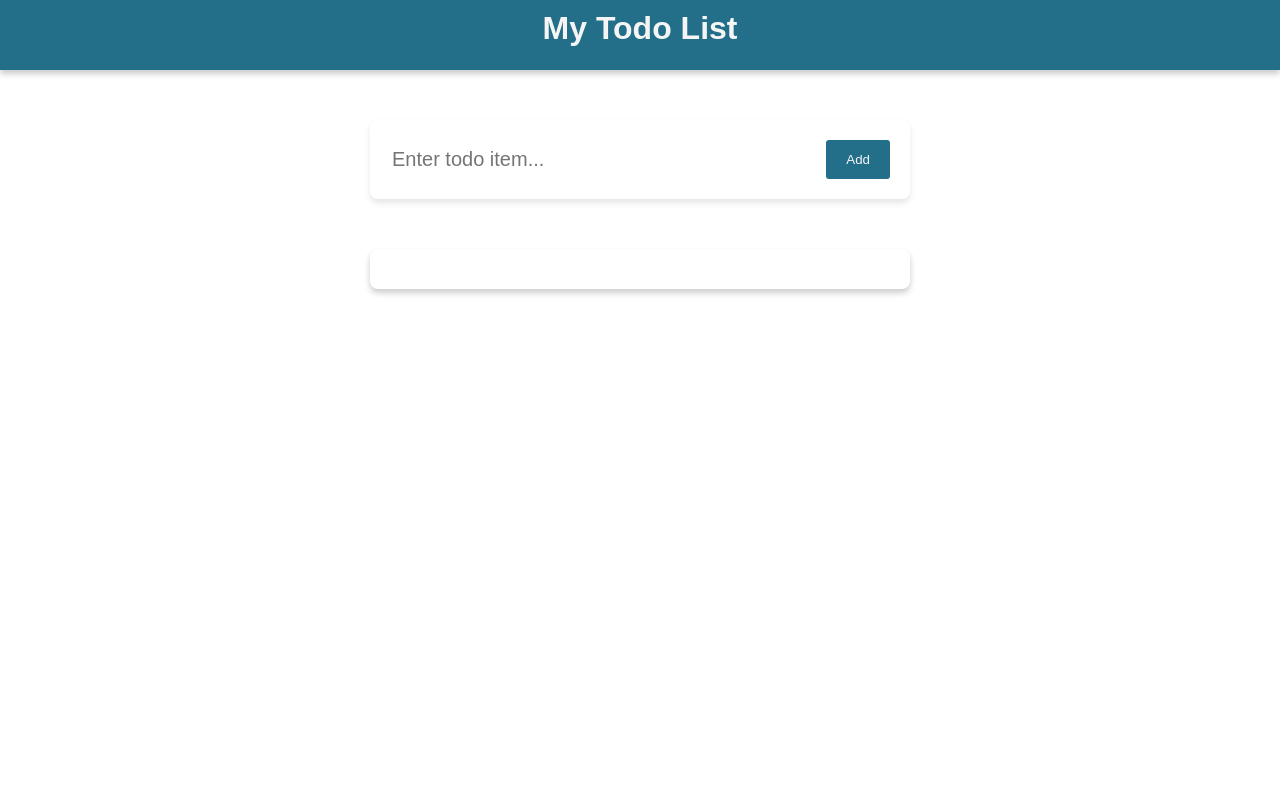
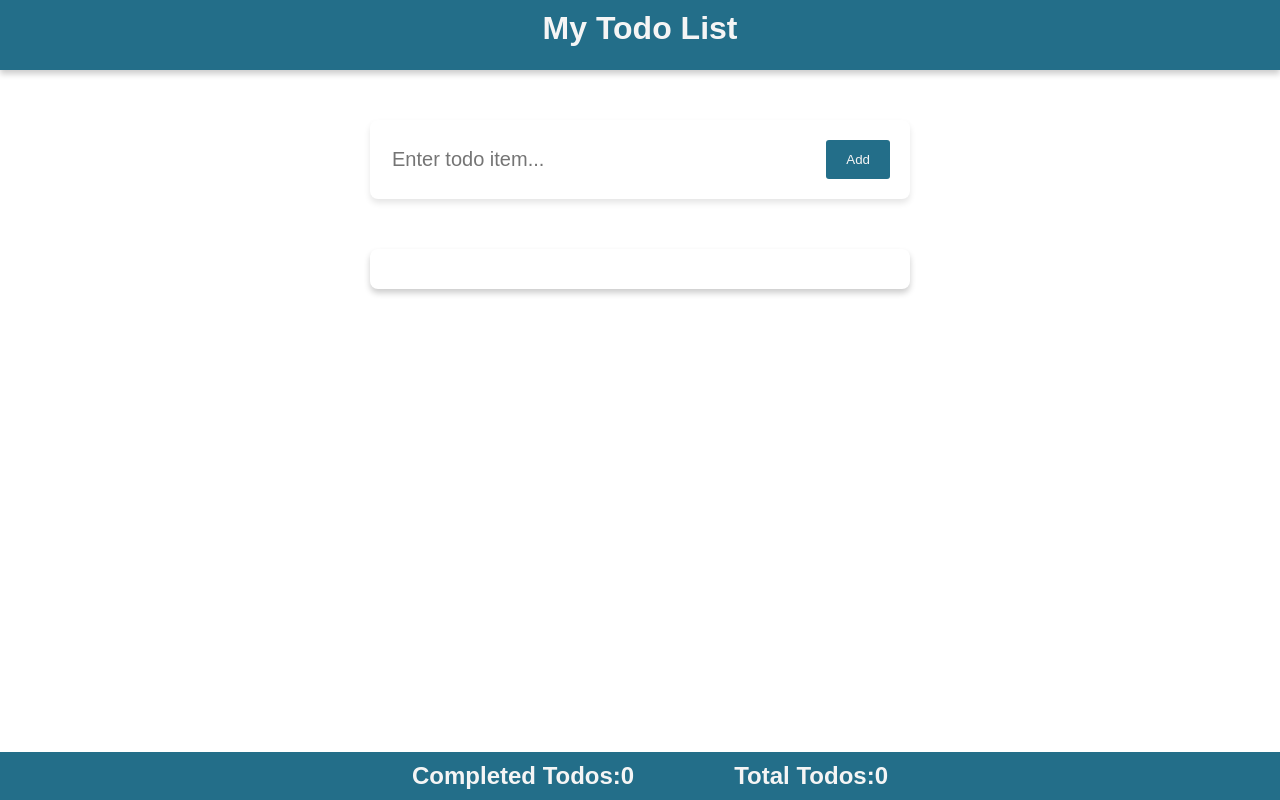
Before and after one commit to giaou/todoapp, a React (Vite) app: page / in a window 1280 px wide. Built offline with nearby package versions, Linux system fonts and the light colour scheme.

Commit message:
Counting finished tasks and total tasks then displaying to the screen

```diff
--- /dev/null
+++ b/src/components/Footer.jsx
@@ -0,0 +1,10 @@
+import Styles from "./footer.module.css";
+
+export default function Footer({ completedTodos, totalTodos }) {
+  return (
+    <div className={Styles.footer}>
+      <span className={Styles.item}>Completed Todos:{completedTodos}</span>
+      <span className={Styles.item}>Total Todos:{totalTodos}</span>
+    </div>
+  );
+}
--- a/src/components/Todo.jsx
+++ b/src/components/Todo.jsx
@@ -1,13 +1,17 @@
+import { useState } from "react";
+import Footer from "./Footer";
 import Form from "./Form";
 import TodoList from "./TodoList";
-import { useState } from "react";
 
 export default function Todo() {
   const [todos, setTodos] = useState([]);
+  const completedTodos = todos.filter((todo) => todo.done).length;
+  const totalTodos = todos.length;
   return (
     <div>
       <Form todos={todos} setTodos={setTodos} />
-      <TodoList todos={todos} setTodos={setTodos}/>
+      <TodoList todos={todos} setTodos={setTodos} />
+      <Footer completedTodos={completedTodos} totalTodos={totalTodos} />
     </div>
   );
 }
--- /dev/null
+++ b/src/components/footer.module.css
@@ -0,0 +1,15 @@
+.footer {
+  position: fixed;
+  bottom: 0;
+  font-size: 1.5em;
+  font-weight: bold;
+  text-align: center;
+  width: 100%;
+  background-color: rgb(35, 110, 137);
+  color: whitesmoke;
+  padding: 10px;
+}
+
+.item {
+  margin: 50px;
+}
```
